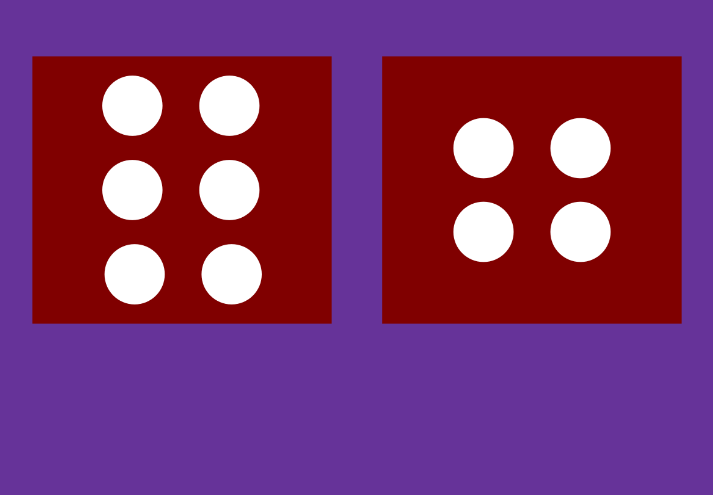
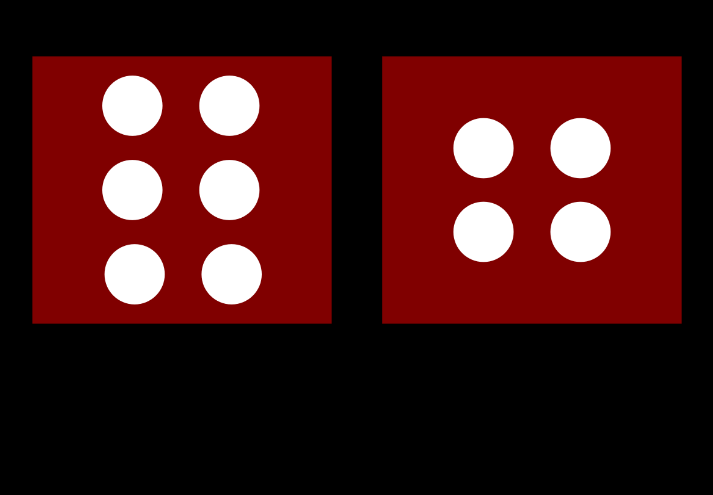
Before and after one commit to designeralabi/diceGame-with-JS, a plain HTML site: page index.html in a window 1280 px wide. Shown: the part 305-800 px from the top of the page, without its empty margins (283-996 px from the left). Drawn offline with Linux system fonts and the light colour scheme.

Commit message:
background color changed

```diff
--- a/app.css
+++ b/app.css
@@ -4,7 +4,7 @@
 
 
 body{
-    background: rebeccapurple;
+    background: #000;
 }
 
 .wrapper{
```
